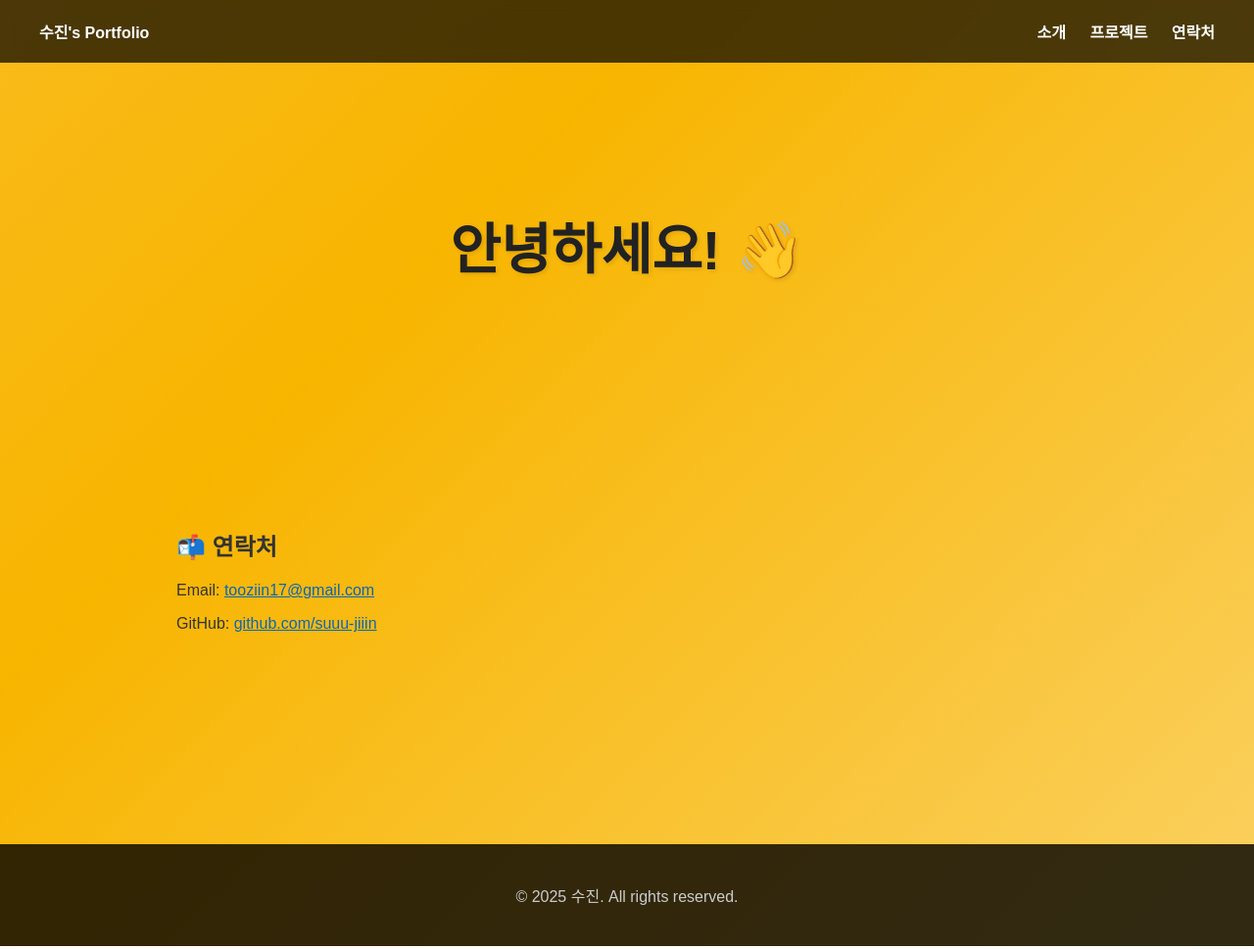
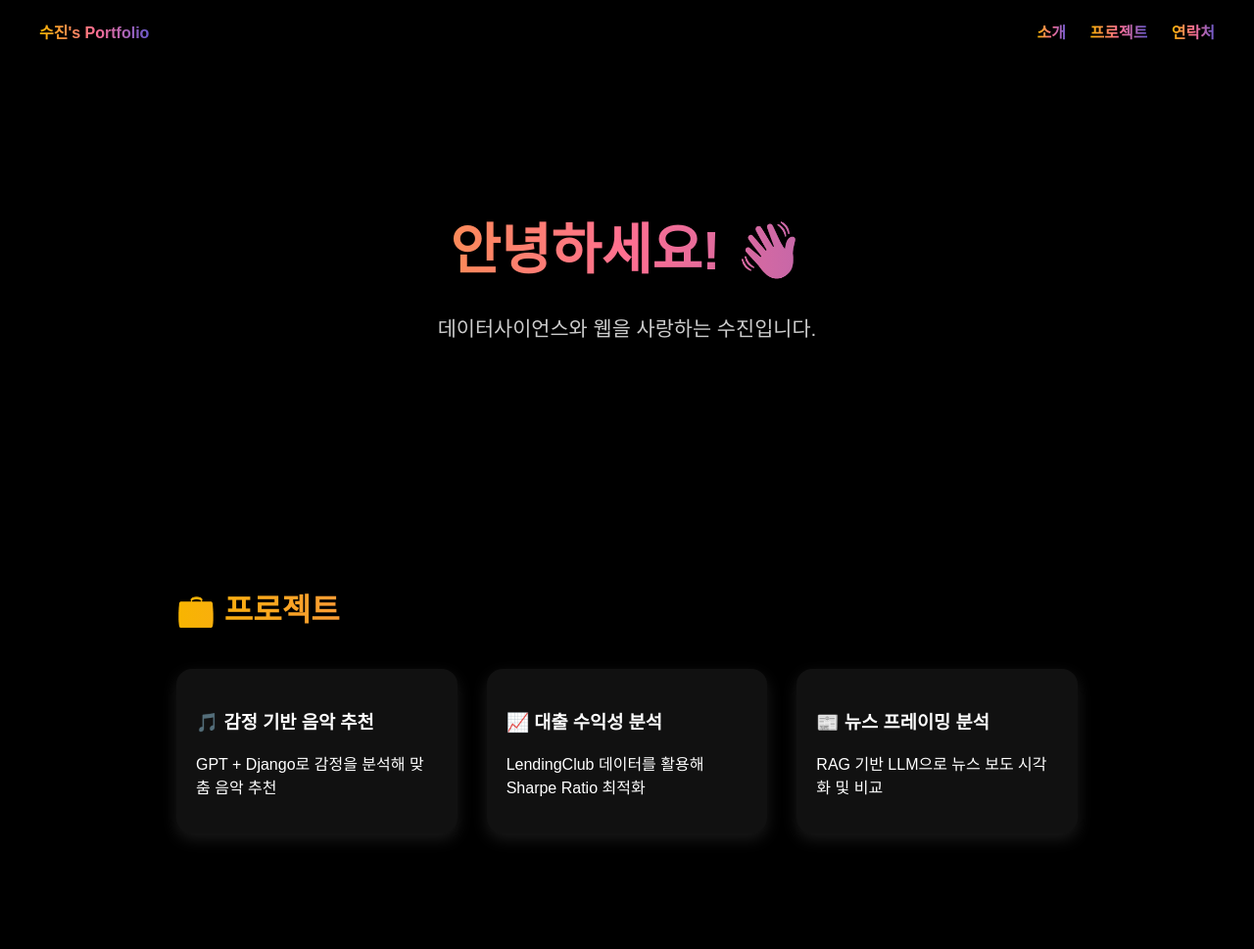
Before and after one commit to suuu-jiiin/tooziin-s-homepage, a plain HTML site: page index2.html in a window 1280 px wide. Shown: the top 969 px of the page at 98% size. Drawn offline with Linux system fonts and the light colour scheme; a web font is replaced by a local one.

Commit message:
Update index2.html

```diff
--- a/index2.html
+++ b/index2.html
@@ -15,20 +15,19 @@
     body {
       margin: 0;
       font-family: 'Pretendard', sans-serif;
-      background: linear-gradient(-45deg, #fceabb, #f8b500, #ffcc70, #fceabb);
-      background-size: 400% 400%;
-      animation: gradientBG 10s ease infinite;
-      color: #333;
+      background: #000;
+      color: #fff;
     }
 
-    @keyframes gradientBG {
-      0% { background-position: 0% 50%; }
-      50% { background-position: 100% 50%; }
-      100% { background-position: 0% 50%; }
+    .gradient-text {
+      background: linear-gradient(90deg, #f8b500, #ff6f91, #6a5acd);
+      -webkit-background-clip: text;
+      -webkit-text-fill-color: transparent;
+      background-clip: text;
     }
 
     header {
-      background: rgba(0,0,0,0.7);
+      background: rgba(0,0,0,0.9);
       color: white;
       padding: 20px 40px;
       display: flex;
@@ -49,7 +48,7 @@
     }
 
     nav a:hover {
-      color: #ffe07f;
+      color: #ffcc70;
     }
 
     section {
@@ -65,14 +64,12 @@
 
     .hero h1 {
       font-size: 3.5em;
-      color: #222;
       margin-bottom: 0.5em;
-      text-shadow: 2px 2px 4px rgba(0,0,0,0.1);
     }
 
     .hero p {
       font-size: 1.3em;
-      color: #555;
+      color: #ccc;
     }
 
     .portfolio {
@@ -83,28 +80,33 @@
     }
 
     .project {
-      background: white;
+      background: #111;
+      color: white;
       padding: 20px;
       border-radius: 16px;
-      box-shadow: 0 6px 16px rgba(0,0,0,0.1);
+      box-shadow: 0 6px 16px rgba(255,255,255,0.1);
       transition: all 0.3s ease;
     }
 
     .project:hover {
       transform: translateY(-8px) scale(1.02);
-      box-shadow: 0 10px 20px rgba(0,0,0,0.15);
+      box-shadow: 0 10px 20px rgba(255,255,255,0.2);
     }
 
     footer {
-      background: rgba(0,0,0,0.8);
-      color: #ccc;
+      background: rgba(255,255,255,0.05);
+      color: #999;
       text-align: center;
       padding: 40px 20px;
       margin-top: 100px;
     }
 
     a {
-      color: #0e66b0;
+      color: #00adb5;
+    }
+
+    h2 {
+      font-size: 2em;
     }
 
     @keyframes fadeIn {
@@ -132,21 +134,39 @@
 <body>
 
   <header>
-    <div><strong>수진's Portfolio</strong></div>
+    <div class="gradient-text"><strong>수진's Portfolio</strong></div>
     <nav>
-      <a href="#about">소개</a>
-      <a href="#projects">프로젝트</a>
-      <a href="#contact">연락처</a>
+      <a href="#about" class="gradient-text">소개</a>
+      <a href="#projects" class="gradient-text">프로젝트</a>
+      <a href="#contact" class="gradient-text">연락처</a>
     </nav>
   </header>
 
   <section class="hero" id="about">
-    <h1>안녕하세요! 👋</h1>
+    <h1 class="gradient-text">안녕하세요! 👋</h1>
+    <p>데이터사이언스와 웹을 사랑하는 수진입니다.</p>
   </section>
 
+  <section id="projects">
+    <h2 class="gradient-text">💼 프로젝트</h2>
+    <div class="portfolio">
+      <div class="project">
+        <h3>🎵 감정 기반 음악 추천</h3>
+        <p>GPT + Django로 감정을 분석해 맞춤 음악 추천</p>
+      </div>
+      <div class="project">
+        <h3>📈 대출 수익성 분석</h3>
+        <p>LendingClub 데이터를 활용해 Sharpe Ratio 최적화</p>
+      </div>
+      <div class="project">
+        <h3>📰 뉴스 프레이밍 분석</h3>
+        <p>RAG 기반 LLM으로 뉴스 보도 시각화 및 비교</p>
+      </div>
+    </div>
+  </section>
 
   <section id="contact">
-    <h2>📬 연락처</h2>
+    <h2 class="gradient-text">📬 연락처</h2>
     <p>Email: <a href="mailto:tooziin17@gmail.com">tooziin17@gmail.com</a></p>
     <p>GitHub: <a href="https://github.com/suuu-jiiin" target="_blank">github.com/suuu-jiiin</a></p>
   </section>
```
